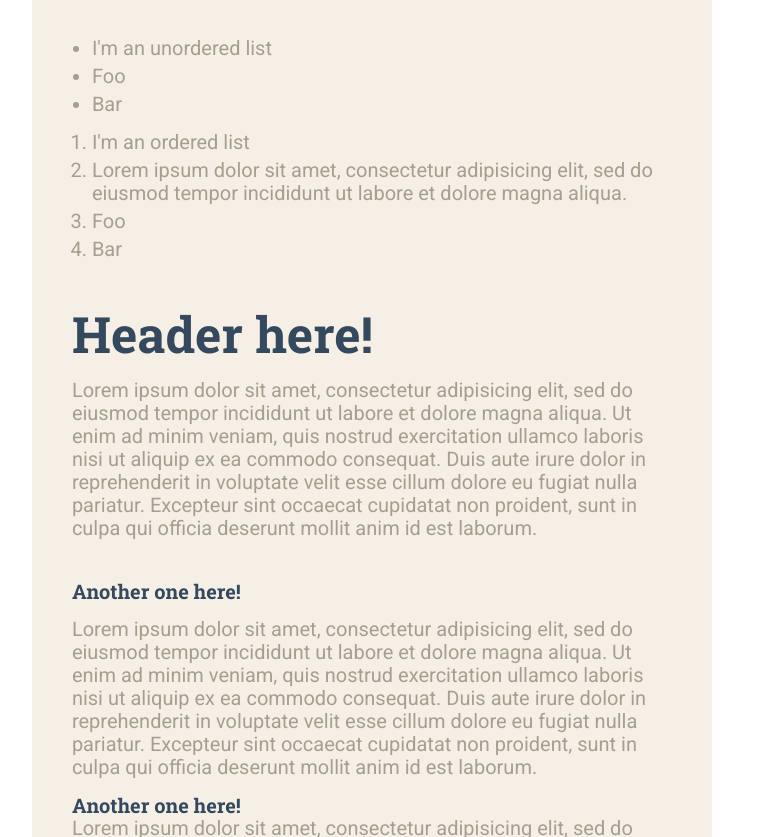
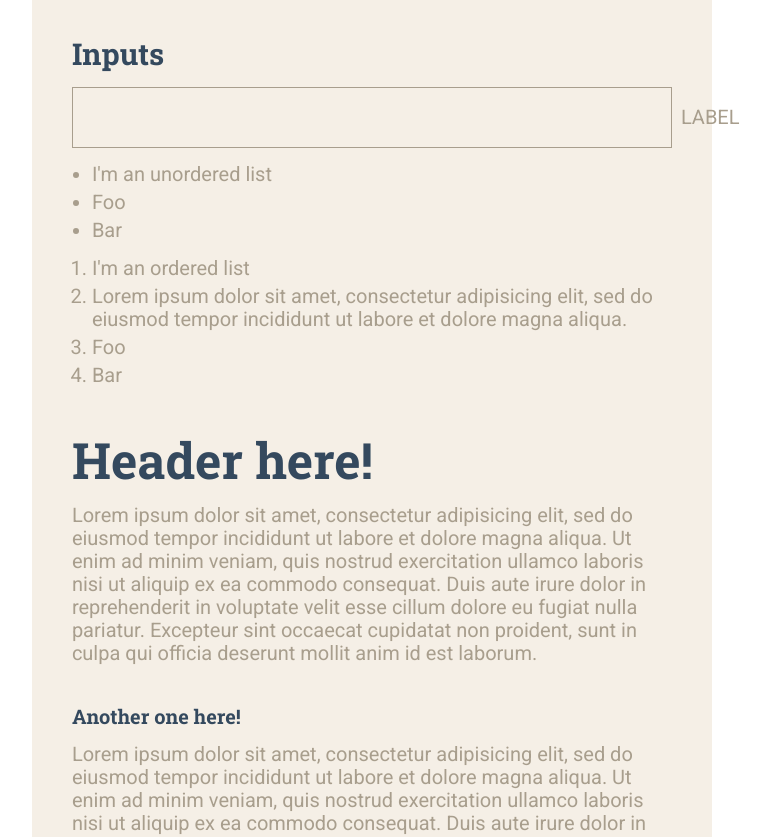
Before and after one commit to jessevdp/web, a website: page app/index.html in a window 1280 px wide. Shown: the part 2395-3232 px from the top of the page, without its empty margins (156-920 px from the left). Drawn offline with Linux system fonts and the light colour scheme.

Commit message:
Create basic textual input

```diff
--- a/app/index.html
+++ b/app/index.html
@@ -89,6 +89,11 @@
         <img src="https://source.unsplash.com/t1Sp-gwFAPg/500x300" alt="img">
       </div>
 
+      <h2>Inputs</h2>
+      <div class="input-group">
+        <input type="text" name="input" required>
+        <label for="">Label</label>
+      </div>
 
       <ul>
         <li>I'm an unordered list</li>
--- a/app/src/sass/_variables.scss
+++ b/app/src/sass/_variables.scss
@@ -66,3 +66,8 @@ $nav-separator-color: $color-dark-blue;
 
 $footer-text-color: $color-sand-dark;
 $footer-link-color: $color-dark-blue;
+
+$input-border: $color-sand-dark;
+$input-label: $color-sand-dark;
+$input-text: $color-dark-blue;
+$input-active-bg: $color-yellow;
--- /dev/null
+++ b/app/src/sass/components/_inputs.scss
@@ -0,0 +1,52 @@
+.input-group {
+  font-size: 1em;
+  border: 1px solid $input-border;
+
+  position: relative;
+
+  margin: $spacer-small-sm 0 0;
+  @media (min-width: $bp-md) {
+    margin: $spacer-small-md 0 0;
+  }
+
+  input {
+    font-size: 1em;
+    @include font;
+    color: $input-text;
+    line-height: 1;
+
+    box-sizing: border-box;
+    width: 100%;
+    padding: 1.25em .5em .5em .75em;
+
+    appearance: none;
+    margin: 0;
+    border: none;
+    background: inherit;
+
+    &:focus {
+      outline: none;
+      background: $input-active-bg;
+    }
+  }
+
+  label {
+    position: absolute;
+    top: 0;
+
+    padding: 1em;
+
+    @include font;
+    font-size: .5em;
+    color: $input-label;
+    text-transform: uppercase;
+    line-height: 1;
+  }
+
+  input:not(:valid):not(:focus) + label {
+    font-size: 1em;
+    top: 50%;
+    transform: translateY(-50%);
+    padding: 0 .5em;
+  }
+}
--- a/app/src/sass/master.scss
+++ b/app/src/sass/master.scss
@@ -15,6 +15,7 @@ body {
   font-size: 2rem;
   @import "text";
 
+  @import "components/inputs";
   @import "components/images";
 
   @import "components/color-swatches";
```
Also changed, not shown: app/assets/css/master.css.
